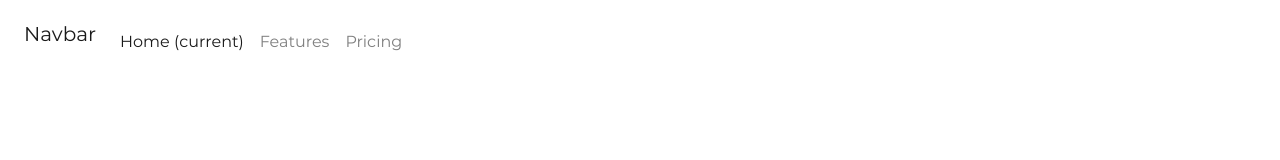
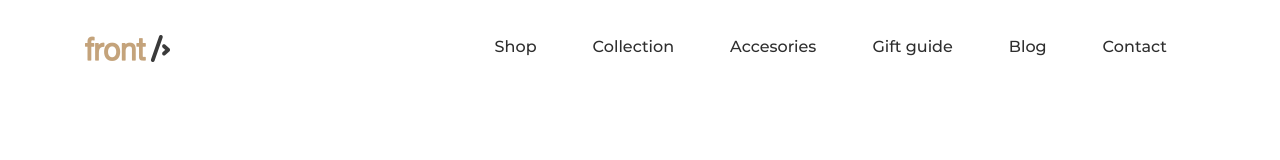
Before and after one commit to Palaz01/tesztfeladat, a website: page src/index.html in a window 1280 px wide. Drawn offline with nearby package versions, Linux system fonts and the light colour scheme; files that its build step writes are made by us from their sources.

Commit message:
build navbar

```diff
--- a/src/index.html
+++ b/src/index.html
@@ -11,23 +11,36 @@
 
 <body>
    <nav class="navbar navbar-expand-lg navbar-light">
-      <a class="navbar-brand" href="#">Navbar</a>
+      <div class="container">
+         <a class="navbar-brand" href="#">
+            <img src="assets/img/frontend_logo.png" alt="frontend logo">
+         </a>
          <button class="navbar-toggler" type="button" data-toggle="collapse" data-target="#navbarNav"
             aria-controls="navbarNav" aria-expanded="false" aria-label="Toggle navigation">
             <span class="navbar-toggler-icon"></span>
          </button>
-      <div class="collapse navbar-collapse" id="navbarNav">
-         <ul class="navbar-nav">
-            <li class="nav-item active">
-               <a class="nav-link" href="#">Home <span class="sr-only">(current)</span></a>
+         <div class="collapse navbar-collapse " id="navbarNav">
+            <ul class="navbar-nav ml-auto">
+               <li class="nav-item">
+                  <a class="nav-link" href="#">Shop</a>
                </li>
                <li class="nav-item">
-               <a class="nav-link" href="#">Features</a>
+                  <a class="nav-link" href="#">Collection</a>
                </li>
                <li class="nav-item">
-               <a class="nav-link" href="#">Pricing</a>
+                  <a class="nav-link" href="#">Accesories</a>
+               </li>
+               <li class="nav-item">
+                  <a class="nav-link" href="#">Gift guide</a>
+               </li>
+               <li class="nav-item">
+                  <a class="nav-link" href="#">Blog</a>
+               </li>
+               <li class="nav-item">
+                  <a class="nav-link" href="#">Contact</a>
                </li>
             </ul>
+         </div>
       </div>
    </nav>
 
--- a/src/scss/abstracts/_variables.scss
+++ b/src/scss/abstracts/_variables.scss
@@ -11,3 +11,7 @@ $gray: #dbdbdb;
 $text-color: #5a5a5a;
 $text-color-darker: #3a3a3a;
 $text-color-darkest: #2e2e2e;
+
+//Navigation
+$navbar-light-color: $text-color-darkest;
+$navbar-nav-link-padding-x: 1.75rem;
--- /dev/null
+++ b/src/scss/components/_navbar.scss
@@ -0,0 +1,8 @@
+.navbar {
+   padding-top: 27px;
+   padding-bottom: 13px;
+
+   .nav-link {
+      font-weight: 500;
+   }
+}
--- a/src/scss/styles.scss
+++ b/src/scss/styles.scss
@@ -2,12 +2,8 @@
 @import "abstracts/variables";
 
 // Bootstrap files
-@import "bootstrap/functions";
-@import "bootstrap/variables";
-@import "bootstrap/mixins";
-@import "bootstrap/bootstrap-grid";
-@import "bootstrap/type";
-@import "bootstrap/navbar";
+@import "bootstrap/bootstrap";
 
 // Custom styles
 @import "base/typo";
+@import "components/navbar";
```
Also changed, not shown: src/assets/img/frontend_logo.png (added). Lines whose indentation alone changed are shown as unchanged.
